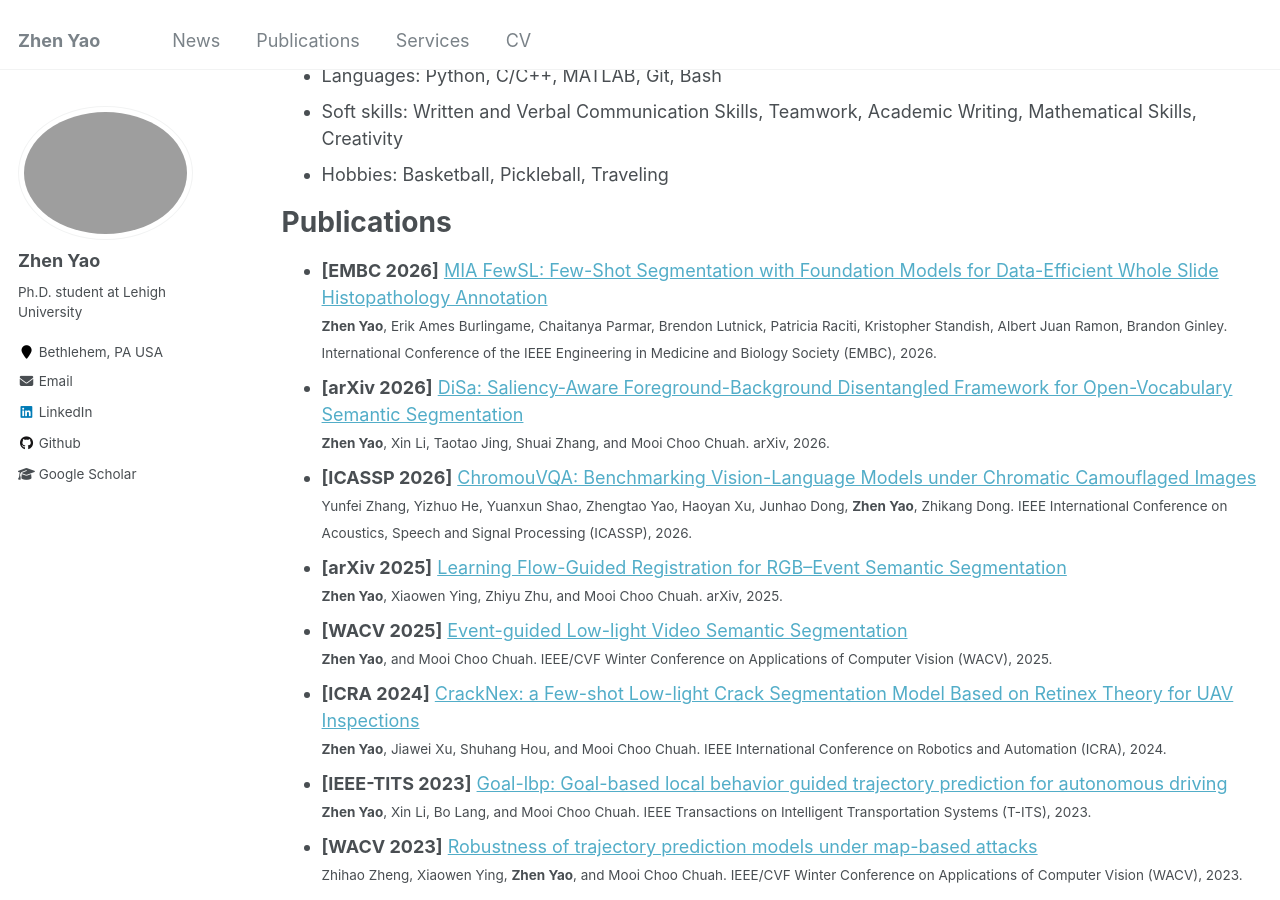
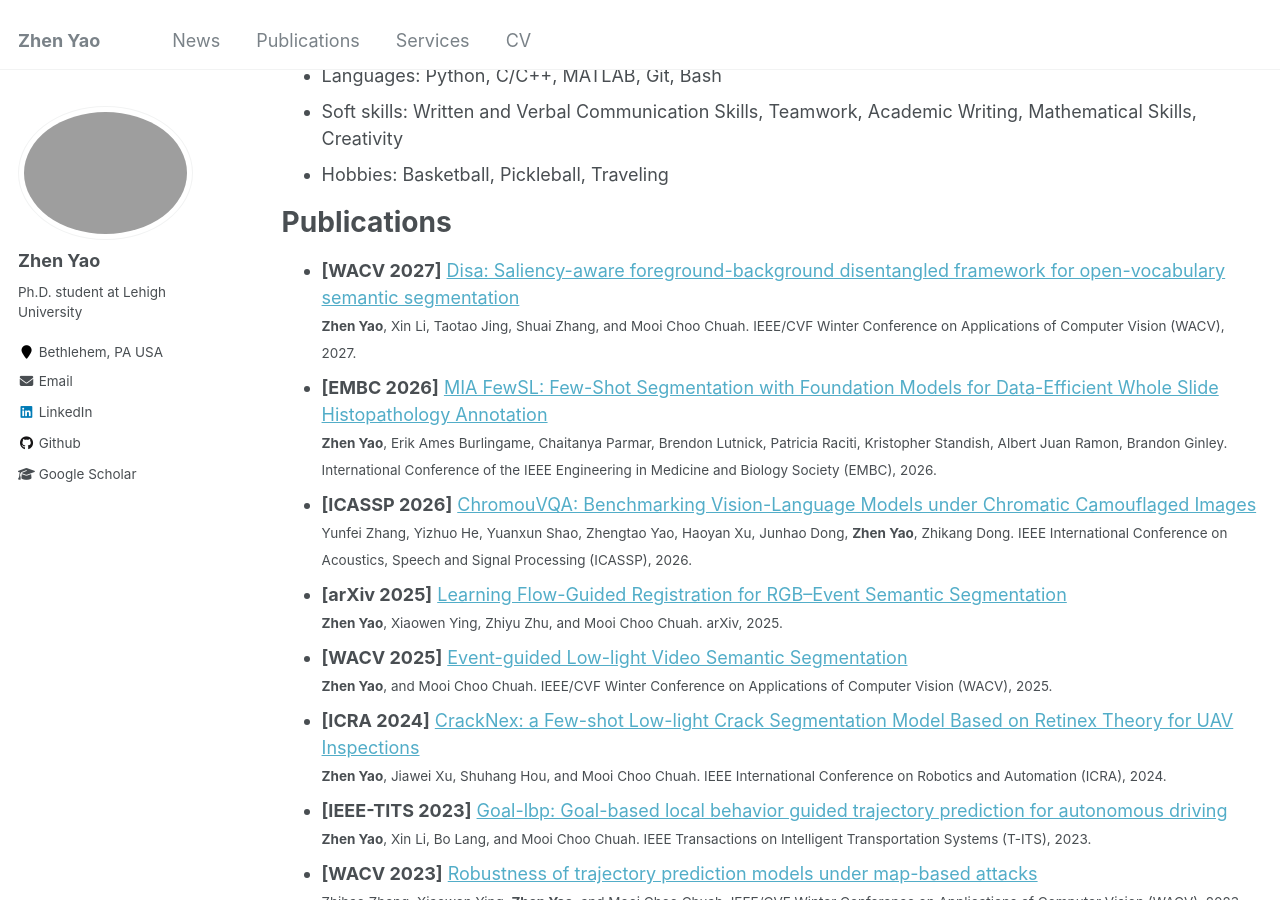
Before and after one commit to zyaocoder/zyaocoder.github.io, a Jekyll site: the page built from _pages/cv.md, in a window 1280 px wide and 900 px high, scrolled down 1223 px. Built offline with Jekyll 4.4.1, drawn with Linux system fonts in a browser that asks for light colours.

Commit message:
Update cv.md

```diff
--- a/_pages/cv.md
+++ b/_pages/cv.md
@@ -53,10 +53,10 @@ Skills
 
 Publications
 ======
+* **[WACV 2027]** [Disa: Saliency-aware foreground-background disentangled framework for open-vocabulary semantic segmentation]() <br>
+<small>**Zhen Yao**, Xin Li, Taotao Jing, Shuai Zhang, and Mooi Choo Chuah. IEEE/CVF Winter Conference on Applications of Computer Vision (WACV), 2027.</small>
 * **[EMBC 2026]** [MIA FewSL: Few-Shot Segmentation with Foundation Models for Data-Efficient Whole Slide Histopathology Annotation]() <br>
 <small>**Zhen Yao**, Erik Ames Burlingame, Chaitanya Parmar, Brendon Lutnick, Patricia Raciti, Kristopher Standish, Albert Juan Ramon, Brandon Ginley. International Conference of the IEEE Engineering in Medicine and Biology Society (EMBC), 2026.</small>
-* **[arXiv 2026]** [DiSa: Saliency-Aware Foreground-Background Disentangled Framework for Open-Vocabulary Semantic Segmentation](https://arxiv.org/abs/2601.20064) <br>
-<small>**Zhen Yao**, Xin Li, Taotao Jing, Shuai Zhang, and Mooi Choo Chuah. arXiv, 2026.</small>
 * **[ICASSP 2026]** [ChromouVQA: Benchmarking Vision-Language Models under Chromatic Camouflaged Images](https://www.arxiv.org/abs/2512.05137) <br>
 <small>Yunfei Zhang, Yizhuo He, Yuanxun Shao, Zhengtao Yao, Haoyan Xu, Junhao Dong, **Zhen Yao**, Zhikang Dong. IEEE International Conference on Acoustics, Speech and Signal Processing (ICASSP), 2026.</small>
 * **[arXiv 2025]** [Learning Flow-Guided Registration for RGB–Event Semantic Segmentation](https://www.arxiv.org/abs/2505.01548) <br>
```
